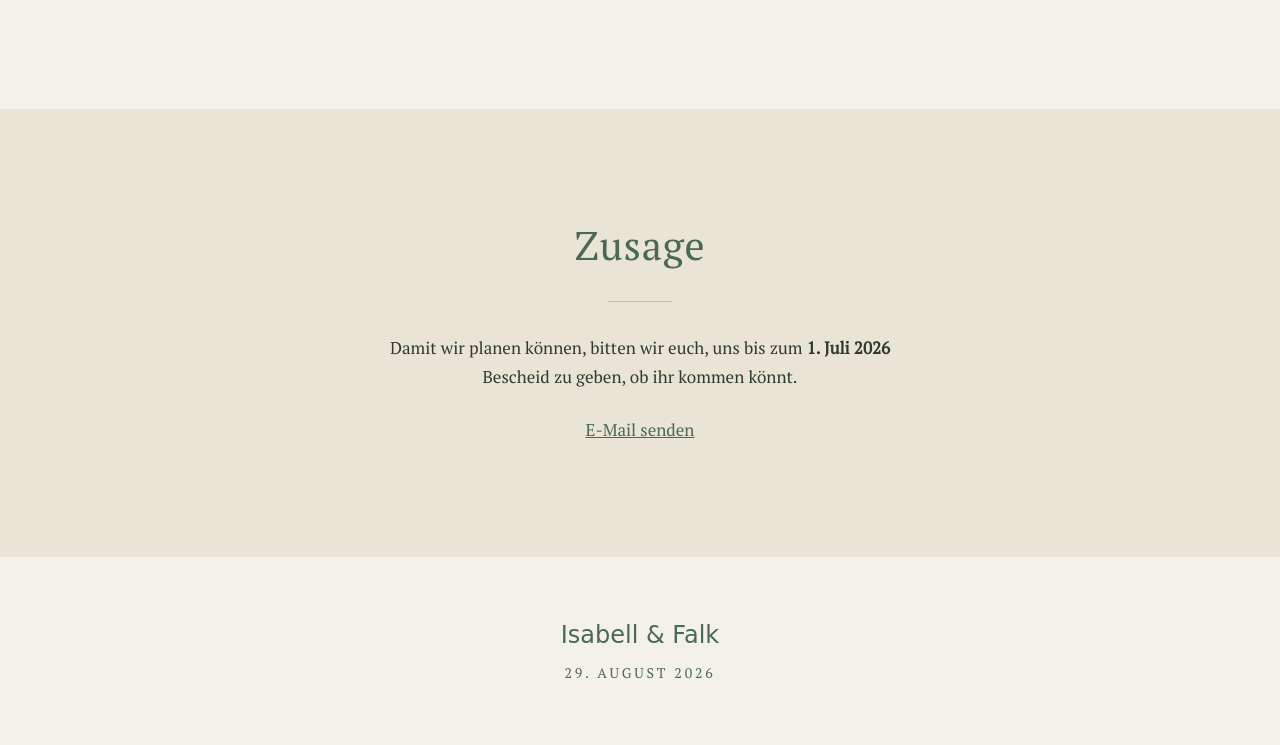
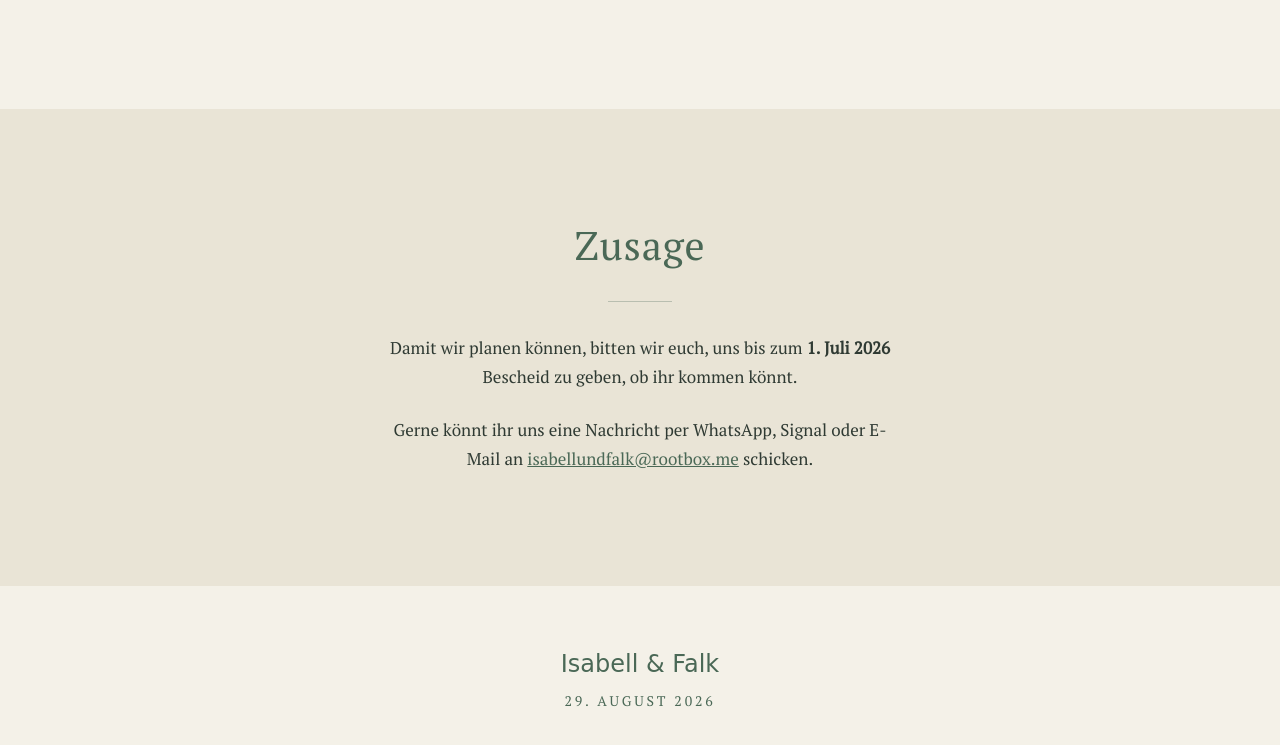
Before and after one commit to Falk2704/marriage, a website: page website/index.html in a window 1280 px wide. Shown: the part 4306-5051 px from the top of the page. Drawn offline with nearby package versions, Linux system fonts and the light colour scheme; files that its build step writes are made by us from their sources; a web font is replaced by a local one.

Commit message:
feat(website): update RSVP contact info
- Change email to isabellundfalk@rootbox.me

- Add WhatsApp and Signal as alternative contact options

```diff
--- a/website/index.html
+++ b/website/index.html
@@ -333,13 +333,8 @@
             Damit wir planen können, bitten wir euch, uns bis zum <strong>1. Juli 2026</strong> Bescheid zu geben, ob ihr kommen könnt.
           </p>
 
-          <p class="mt-6">
-            <a
-              href="mailto:isabell@example.com"
-              class="text-primary hover:text-accent underline text-[1rem] lg:text-[1.0625rem] leading-[1.7]"
-            >
-              E-Mail senden
-            </a>
+          <p class="text-body text-[1rem] lg:text-[1.0625rem] leading-[1.7] max-w-lg mx-auto mt-6">
+            Gerne könnt ihr uns eine Nachricht per WhatsApp, Signal oder E-Mail an <a href="mailto:isabellundfalk@rootbox.me" class="text-primary hover:text-accent underline">isabellundfalk@rootbox.me</a> schicken.
           </p>
 
         </div>
```
